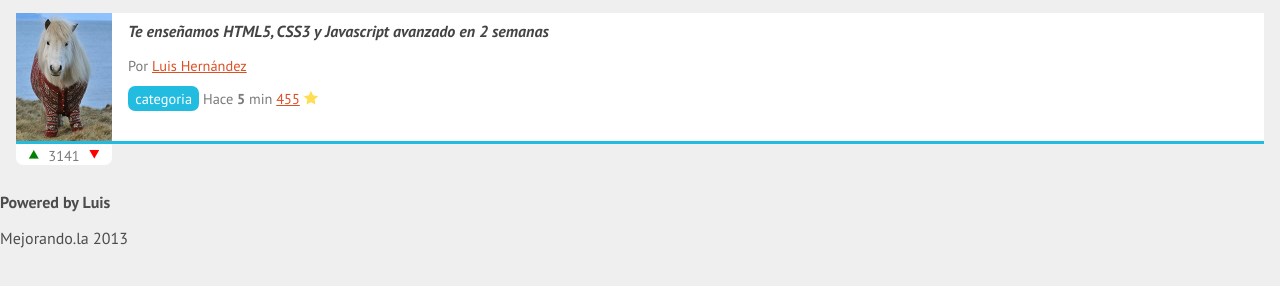
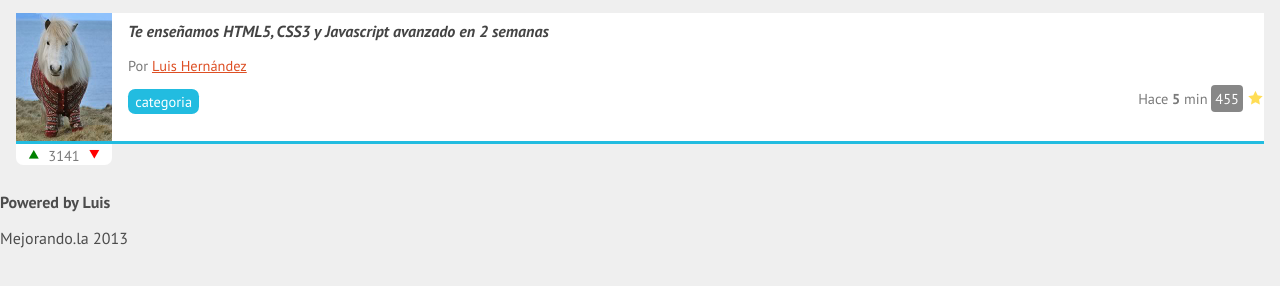
Before and after one commit to chandeo37/chiloe, a plain HTML site: page index.html in a window 1280 px wide. Shown: the part 136-422 px from the top of the page. Drawn offline with Linux system fonts and the light colour scheme; files whose address does not match are found by name.

Commit message:
Codigo de comentarios

```diff
--- a/estilos.css
+++ b/estilos.css
@@ -145,8 +145,22 @@ nav #publicar_nav a{
 	color: #7A7A7A;
 	font-size: 0.9em;
 }
+#contenido .item .datos_item
+{
+	text-align: right;
+}
+#contenido .item .datos_item .comentarios_item
+{
+	background: #878787;
+	border-radius: 4px;
+	color: white;
+	padding: 4px;
+	text-decoration: none;
+
+}
 #contenido .item .datos_item .guardar_item
 {
+	margin: 0.1em;
 	text-decoration: none;
 }
 #contenido .item .datos_item .guardar_item:after
@@ -159,6 +173,7 @@ nav #publicar_nav a{
 	background: #22BCE0;
 	border-radius: 0.5em;
 	color: white;
+	float: left;
 	padding: 0.2em 0.5em;
 	text-decoration: none;
 
```
